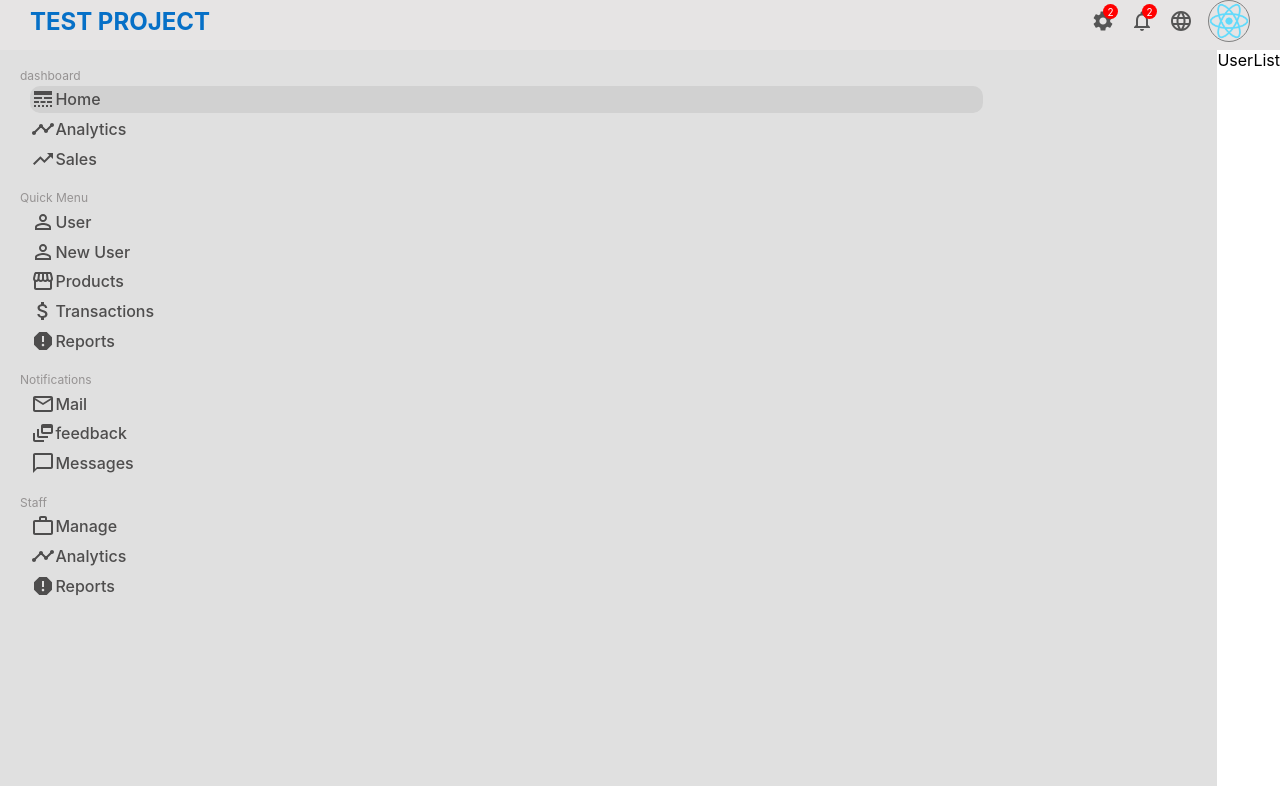
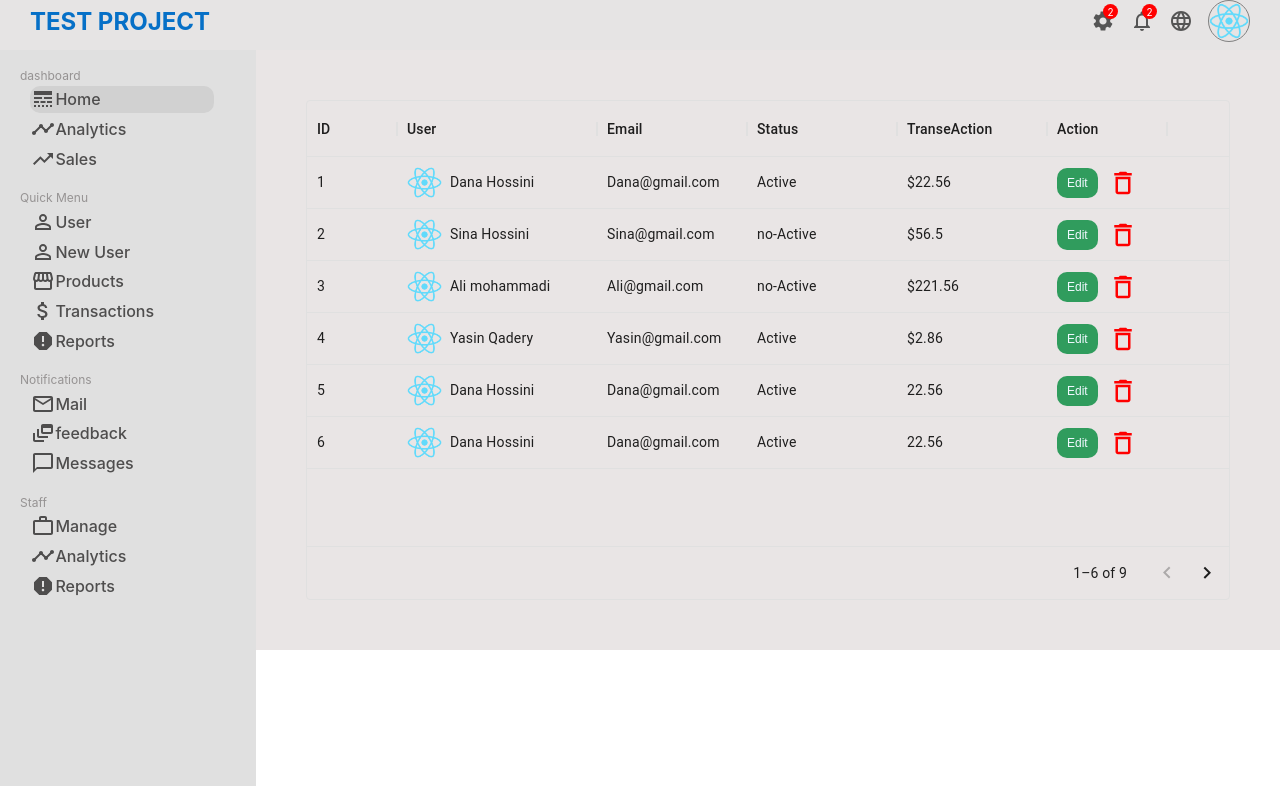
Before and after one commit to danahossini1/admin-page, a React (Create React App) app: page /userList in a window 1280 px wide. Built offline with nearby package versions, Linux system fonts and the light colour scheme.

Commit message:
fix UserList

```diff
--- a/package.json
+++ b/package.json
@@ -7,6 +7,7 @@
     "@emotion/styled": "^11.10.5",
     "@mui/icons-material": "^5.11.0",
     "@mui/material": "^5.11.8",
+    "@mui/x-data-grid": "^5.17.23",
     "@testing-library/jest-dom": "^5.16.5",
     "@testing-library/react": "^13.4.0",
     "@testing-library/user-event": "^13.5.0",
--- /dev/null
+++ b/src/component/UserListComp/UserListComp.css
@@ -0,0 +1,37 @@
+.Data-grid-contaner{
+padding: 50px;
+background: rgb(233, 229, 229);
+
+}
+
+.user-Div{
+display: flex;
+align-items: center;
+}
+.Usr-img{
+    width: 35px;
+    border-radius: 50%;
+    margin-right: 8px;
+}
+.action-div{
+    display: flex;
+    align-items: center;
+}
+.action-button{
+    font-size: 12px;
+    border: none;
+    background-color: rgba(28, 148, 78,0.9);
+    padding: 8px 10px;
+    border-radius: 10px;
+    color: aliceblue;
+    margin-right: 10px;
+    cursor: pointer;
+}
+.action-icon{
+
+    color: red;
+    font-weight: 600;
+    font-size: 30px !important;
+    cursor: pointer;
+
+}
--- /dev/null
+++ b/src/component/UserListComp/UserListComp.jsx
@@ -0,0 +1,63 @@
+import React, { useState } from 'react'
+import './UserListComp.css'
+import { Link } from 'react-router-dom';
+import { DataGrid } from '@mui/x-data-grid'
+import { AllUsers } from '../../data';
+import Box from '@mui/material/Box';
+import { DeleteOutline } from '@mui/icons-material';
+
+export default function UserListComp() {
+
+    const [rows, setRows] = useState(AllUsers)
+
+
+    const DeleteUser=Id=>{
+        setRows(rows.filter(user=>user.id!=Id))
+    }
+
+
+
+    const columns = [
+        { field: 'id', headerName: 'ID', width: 90 },
+        {
+            field: 'User', headerName: 'User', width: 200,
+            renderCell: (params) => {
+                return (
+                    <div className='user-Div'>
+                        <img src={params.row.avatar} className='Usr-img' />{params.row.userName}
+                    </div>
+                )
+            }
+        },
+        { field: 'email', headerName: 'Email', width: 150 },
+        { field: 'status', headerName: 'Status', width: 150 },
+        { field: 'transeAction', headerName: 'TranseAction', width: 150 },
+        {
+            field: 'action', headerName: 'Action', width: 120,
+            renderCell: (params) => {
+                return (
+                    <div className='action-div'>
+                        <Link to={`/userList/${params.row.id}`}><button className='action-button'>Edit</button> </Link>
+
+                        <DeleteOutline className='action-icon' onClick={()=>DeleteUser(params.row.id)} />
+                    </div>
+                )
+            }
+        },
+    ]
+
+
+    return (
+        <div className='Data-grid-contaner'>
+            <Box sx={{ height: 500, width: '100%'}} className='Boxxx'>
+                <DataGrid
+                    columns={columns}
+                    rows={rows}
+                    pageSize={6}
+
+                    disableSelectionOnClick
+                />
+            </Box >
+        </div>
+    )
+}
--- a/src/data.js
+++ b/src/data.js
@@ -1,31 +1,105 @@
-export let dataHomeChart=[
-    {"name":'jan',"price":42000},
-    {"name":'feb',"price":85000},
-    {"name":'mar',"price":9000},
-    {"name":'apr',"price":23000},
-    {"name":'may',"price":51000},
-    {"name":'jun',"price":9000},
-    {"name":'jul',"price":21000},
-    {"name":'ags',"price":53000},
-    {"name":'sep',"price":34000},
-    {"name":'des',"price":73000},
-    {"name":'nov',"price":8000},
-    {"name":'oct',"price":65000},
+export let dataHomeChart = [
+    { "name": 'jan', "price": 42000 },
+    { "name": 'feb', "price": 85000 },
+    { "name": 'mar', "price": 9000 },
+    { "name": 'apr', "price": 23000 },
+    { "name": 'may', "price": 51000 },
+    { "name": 'jun', "price": 9000 },
+    { "name": 'jul', "price": 21000 },
+    { "name": 'ags', "price": 53000 },
+    { "name": 'sep', "price": 34000 },
+    { "name": 'des', "price": 73000 },
+    { "name": 'nov', "price": 8000 },
+    { "name": 'oct', "price": 65000 },
 ]
 
-export let LastNewUser=[
-    { img:'./logo512.png' , name:'Dana Hoseyni' , job:'web developer'},
-    { img:'./logo512.png' , name:'Sina Hoseyni' , job:'pyton developer'},
-    { img:'./logo512.png' , name:'Ali Shamary' , job:'js developer'},
-    { img:'./logo512.png' , name:'Sadogh Amin Yaboo' , job:'react developer'},
-    { img:'./logo512.png' , name:'Ali Haji Sufa' , job:'php developer'},
+export let LastNewUser = [
+    { img: './logo512.png', name: 'Dana Hoseyni', job: 'web developer' },
+    { img: './logo512.png', name: 'Sina Hoseyni', job: 'pyton developer' },
+    { img: './logo512.png', name: 'Ali Shamary', job: 'js developer' },
+    { img: './logo512.png', name: 'Sadogh Amin Yaboo', job: 'react developer' },
+    { img: './logo512.png', name: 'Ali Haji Sufa', job: 'php developer' },
 
 ]
-export let LastTransactionDate=[
-    {img:'./logo512.png',id:1 ,customer:'Dana Hossini',date:' 12 jun 2023',amount:22000,status:'Approved'},
-    {img:'./logo512.png',id:2 ,customer:'Sina Hossini',date:' 16 apr 2023',amount:3000,status:'Declined'},
-    {img:'./logo512.png',id:3 ,customer:'Monib Hossini',date:' 11 ags 2023',amount:14000,status:'Pending'},
-    {img:'./logo512.png',id:4 ,customer:'Esmail Hossini',date:' 18 jun 2023',amount:71000,status:'Approved'},
-    {img:'./logo512.png',id:5 ,customer:'Ali Hossini',date:' 12 may 2023',amount:8000,status:'Declined'},
-    {img:'./logo512.png',id:6 ,customer:'Sadogh Hossini',date:' 12 jun 2023',amount:3500,status:'Declined'},
+export let LastTransactionDate = [
+    { img: './logo512.png', id: 1, customer: 'Dana Hossini', date: ' 12 jun 2023', amount: 22000, status: 'Approved' },
+    { img: './logo512.png', id: 2, customer: 'Sina Hossini', date: ' 16 apr 2023', amount: 3000, status: 'Declined' },
+    { img: './logo512.png', id: 3, customer: 'Monib Hossini', date: ' 11 ags 2023', amount: 14000, status: 'Pending' },
+    { img: './logo512.png', id: 4, customer: 'Esmail Hossini', date: ' 18 jun 2023', amount: 71000, status: 'Approved' },
+    { img: './logo512.png', id: 5, customer: 'Ali Hossini', date: ' 12 may 2023', amount: 8000, status: 'Declined' },
+    { img: './logo512.png', id: 6, customer: 'Sadogh Hossini', date: ' 12 jun 2023', amount: 3500, status: 'Declined' },
 ]
+export let AllUsers = [
+    {
+        id: 1,
+        userName: 'Dana Hossini',
+        email: 'Dana@gmail.com',
+        status: 'Active',
+        transeAction: '$22.56',
+        avatar: './logo512.png'
+    },
+    {
+        id: 2,
+        userName: 'Sina Hossini',
+        email: 'Sina@gmail.com',
+        status: 'no-Active',
+        transeAction: '$56.5',
+        avatar: './logo512.png'
+    },
+    {
+        id: 3,
+        userName: 'Ali mohammadi',
+        email: 'Ali@gmail.com',
+        status: 'no-Active',
+        transeAction: '$221.56',
+        avatar: './logo512.png'
+    },
+    {
+        id: 4,
+        userName: 'Yasin Qadery',
+        email: 'Yasin@gmail.com',
+        status: 'Active',
+        transeAction: '$2.86',
+        avatar: './logo512.png'
+    },
+    {
+        id: 5,
+        userName: 'Dana Hossini',
+        email: 'Dana@gmail.com',
+        status: 'Active',
+        transeAction: '22.56',
+        avatar: './logo512.png'
+    },
+    {
+        id: 6,
+        userName: 'Dana Hossini',
+        email: 'Dana@gmail.com',
+        status: 'Active',
+        transeAction: '22.56',
+        avatar: './logo512.png'
+    },
+    {
+        id: 7,
+        userName: 'Dana Hossini',
+        email: 'Dana@gmail.com',
+        status: 'Active',
+        transeAction: '22.56',
+        avatar: './logo512.png'
+    },
+    {
+        id: 8,
+        userName: 'Dana Hossini',
+        email: 'Dana@gmail.com',
+        status: 'Active',
+        transeAction: '22.56',
+        avatar: './logo512.png'
+    },
+    {
+        id: 9,
+        userName: 'Dana Hossini',
+        email: 'Dana@gmail.com',
+        status: 'Active',
+        transeAction: '22.56',
+        avatar: './logo512.png'
+    },
+]
--- a/src/pages/UserList/UserList.css
+++ b/src/pages/UserList/UserList.css
@@ -0,0 +1,3 @@
+.userList-contaner{
+    flex: 4;
+}
--- a/src/pages/UserList/UserList.jsx
+++ b/src/pages/UserList/UserList.jsx
@@ -1,7 +1,11 @@
 import React from 'react'
+import './UserList.css'
+import UserListComp from '../../component/UserListComp/UserListComp'
 
 export default function UserList() {
   return (
-    <div>UserList</div>
+    <div className='userList-contaner'>
+      <UserListComp />
+    </div>
   )
 }
```
Also changed, not shown: 1 other file (tests, documents, lock files or other folders).
